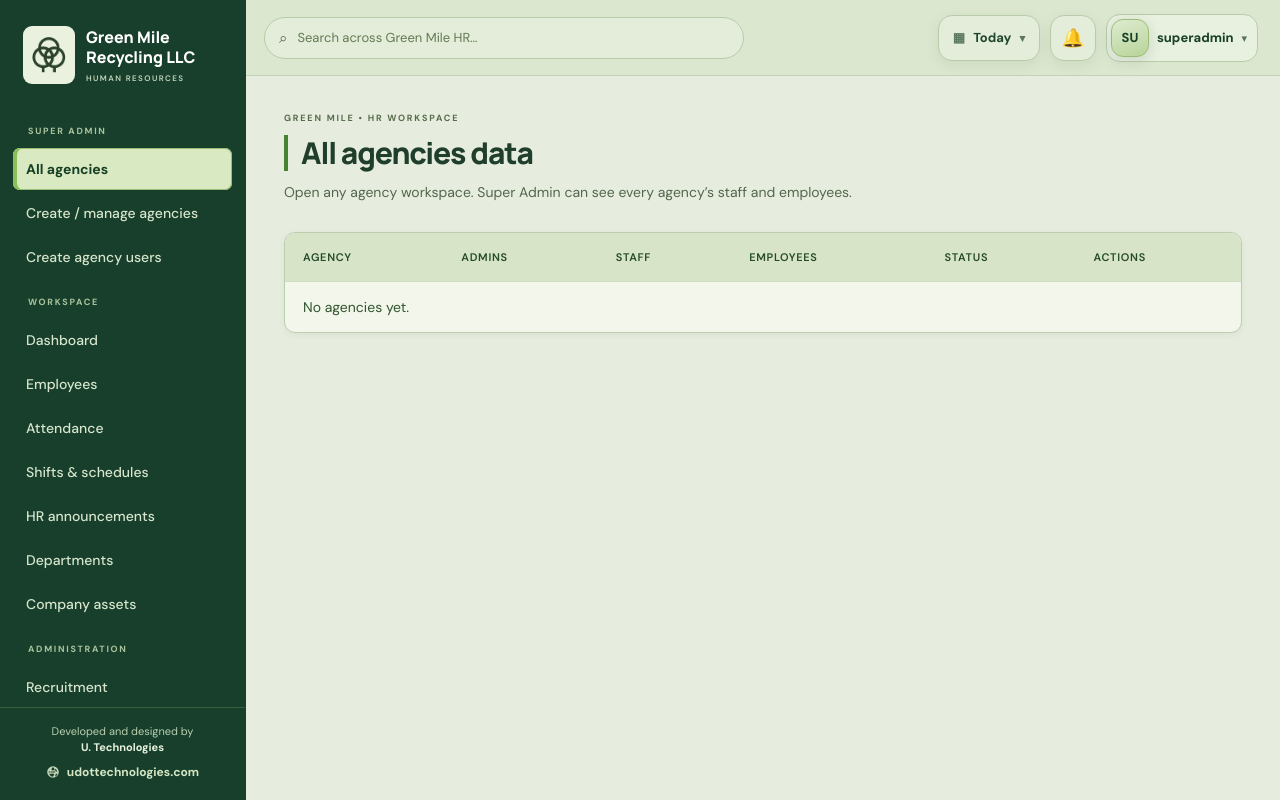
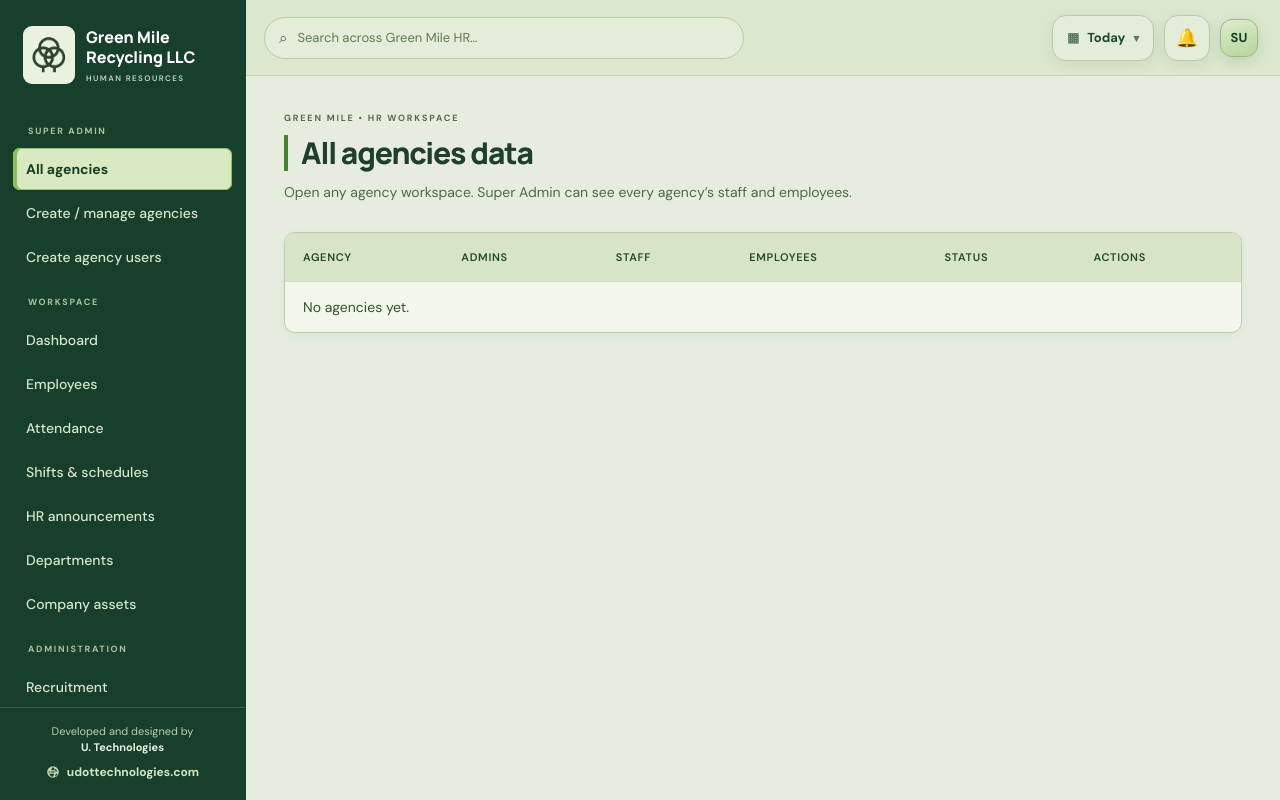
Before and after one commit to faheemshahzad0026-blip/green-mile-hr, a Flask app: page /super/overview in a window 1280 px wide. Run offline with Flask 3, Linux system fonts and the light colour scheme; a user stored in the database is signed in; data that the repository does not hold is empty.

Commit message:
Refactor header user interface in admin layout by simplifying the user trigger button styles and removing unnecessary elements for a cleaner look. Update CSS for improved responsiveness and interaction effects.

```diff
--- a/flask_app/app/static/css/app.css
+++ b/flask_app/app/static/css/app.css
@@ -129,23 +129,14 @@ textarea{border:1px solid #dfe7d7;border-radius:6px;padding:10px 11px;background
 
 /* Bigger user avatar + cool menus */
 .header-user-trigger{
-  display:inline-flex;align-items:center;gap:8px;max-width:220px;
-  padding:4px 10px 4px 4px;border-radius:14px;border:1px solid #b9ccaa;
-  background:#e8f0df;color:#163f25;cursor:pointer;font:inherit;
+  display:inline-grid;place-items:center;padding:0;border:0;background:transparent;
+  color:#163f25;cursor:pointer;font:inherit;
 }
-.header-user-trigger:hover{background:#dce9cb}
-.header-user-name{
-  display:block;min-width:0;max-width:140px;overflow:hidden;text-overflow:ellipsis;white-space:nowrap;
-  font-size:13px;font-weight:750;line-height:1.2;text-align:left;
-}
+.header-user-trigger:hover .header-user-btn{filter:brightness(0.97)}
 .header-user-btn.avatar,.header-user-trigger .header-user-btn{
   width:38px;height:38px;min-width:38px;border-radius:12px;font-size:13px;font-weight:800;
   background:linear-gradient(160deg,#dceccf,#b9d49a);color:#163f25;border:1px solid #9bbb77;
   box-shadow:0 4px 14px #173e2222;display:inline-grid;place-items:center;padding:0;
-}
-@media(max-width:760px){
-  .header-user-name{display:none}
-  .header-user-trigger{padding:0;border:0;background:transparent;max-width:none}
 }
 .notify-btn{
   width:46px;height:46px;min-width:46px;border-radius:14px;background:#e4edda;border:1px solid #b9ccaa;
--- a/flask_app/app/templates/layout_admin.html
+++ b/flask_app/app/templates/layout_admin.html
@@ -156,8 +156,6 @@
         <div class="header-menu">
           <button type="button" class="header-user-trigger header-menu-btn" aria-haspopup="true" onclick="toggleHeaderMenu(this)" title="{{ current_user.username or current_user.display_name }}">
             <span class="avatar header-user-btn">{{ current_user.initials }}</span>
-            <span class="header-user-name">{{ current_user.username or current_user.display_name }}</span>
-            <span class="period-caret" aria-hidden="true">▾</span>
           </button>
           <div class="header-dropdown user-dropdown cool-dropdown">
             <div class="user-hero">
```
